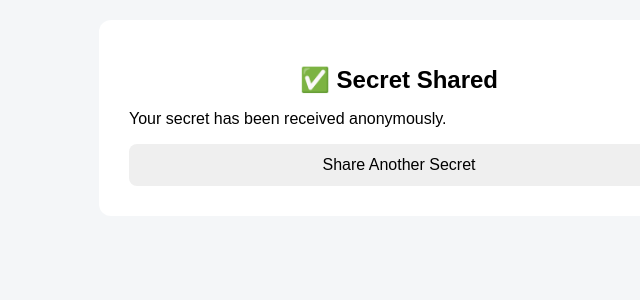
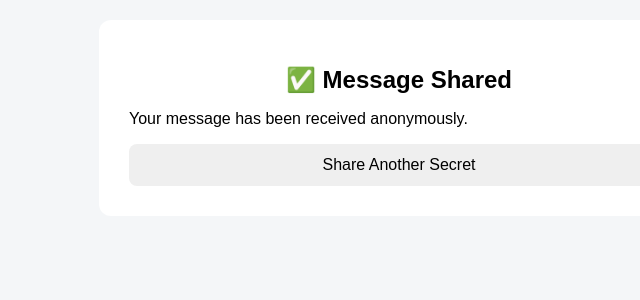
Before and after one commit to Pravallika-nvs/messages, a FastAPI app: template templates/success.html in a window 1280 px wide. Shown: the top 300 px of the page, without its empty margins (241-881 px from the left). Run offline with FastAPI, Linux system fonts and the light colour scheme; the template is opened without the code that fills it, so the values that code supplies are empty.

Commit message:
Minor Changes

```diff
--- a/templates/index.html
+++ b/templates/index.html
@@ -13,7 +13,7 @@
 
 <div class="container">
 
-    <h1>🤫 Share a Secret</h1>
+    <h1>🤫 Share a Message</h1>
 
     <p>
         Share your thoughts anonymously.
--- a/templates/success.html
+++ b/templates/success.html
@@ -9,9 +9,9 @@
 
 <div class="container">
 
-    <h1>✅ Secret Shared</h1>
+    <h1>✅ Message Shared</h1>
 
-    <p>Your secret has been received anonymously.</p>
+    <p>Your message has been received anonymously.</p>
 
     <form action="/" method="get">
         <button type="submit">
```
